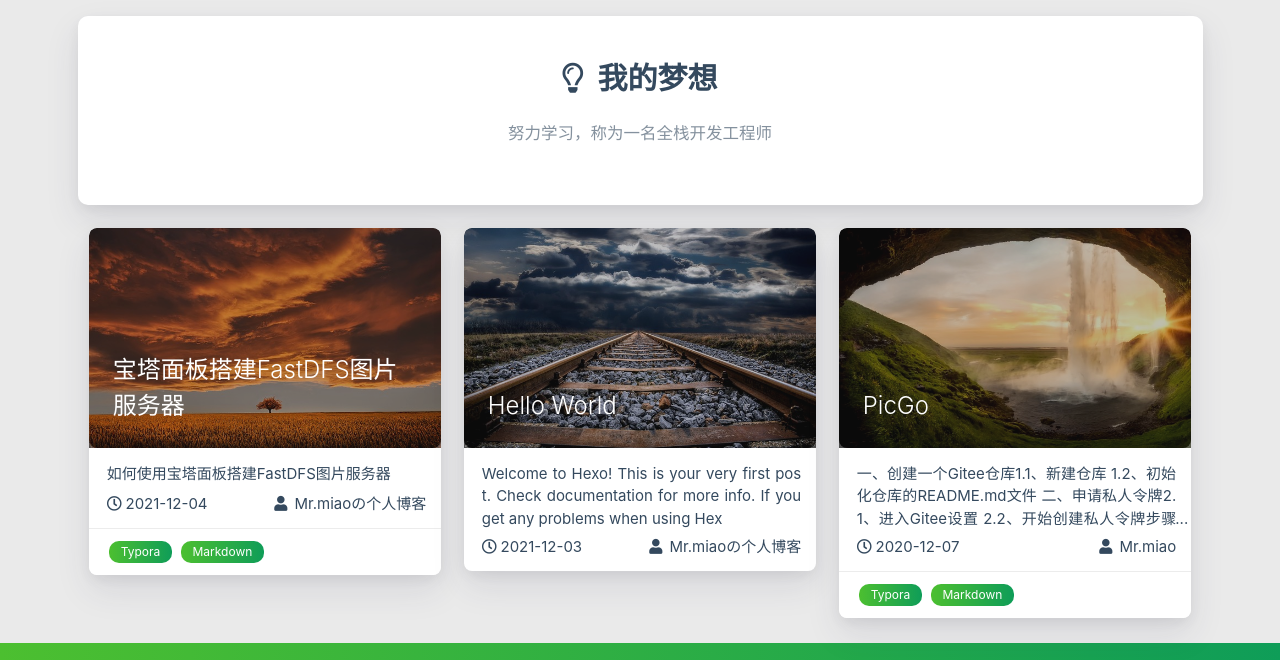
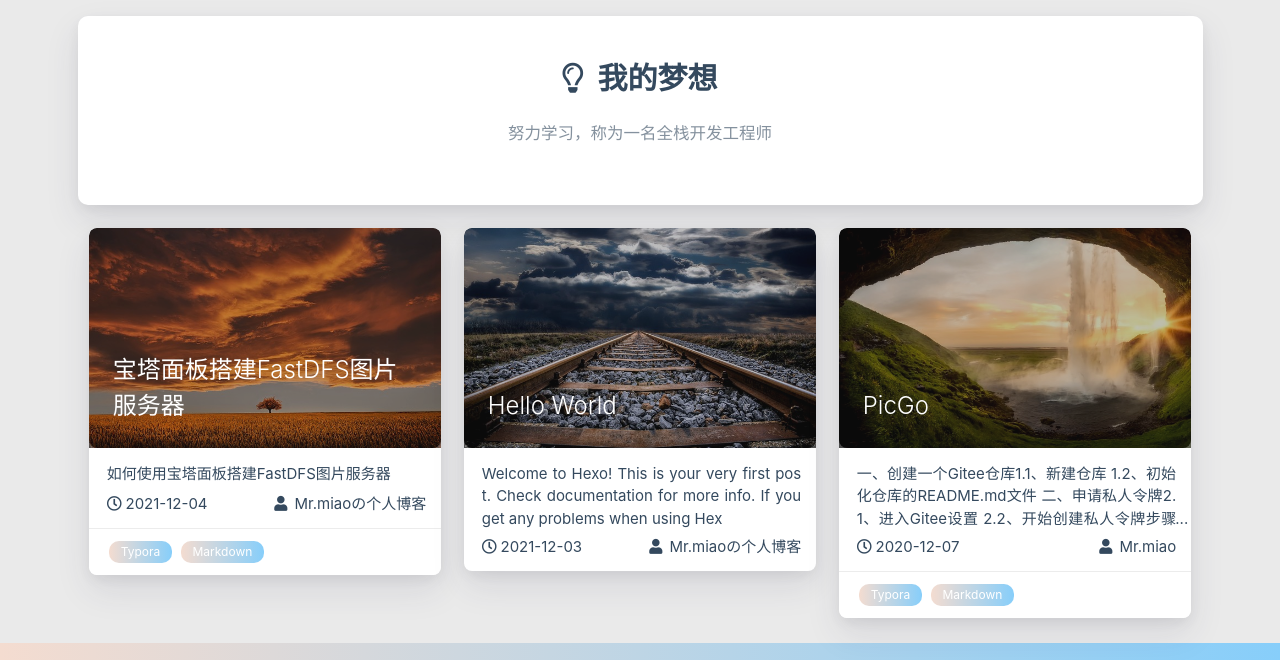
Before and after one commit to 1024study/1024study.github.io, a plain HTML site: page index.html in a window 1280 px wide. Shown: the part 802-1462 px from the top of the page. Drawn offline with nearby package versions, Linux system fonts and the light colour scheme; some packages are replaced by stand-ins of ours; a script that the page names is missing.

Commit message:
Site updated: 2021-12-06 19:11:06

```diff
--- a/css/matery.css
+++ b/css/matery.css
@@ -241,7 +241,7 @@ mark {
 }
 
 .bg-color {
-    background-image: linear-gradient(to right, #4cbf30 0%, #0f9d58 100%);
+    background-image: linear-gradient(to right, #F4DCD0 0%, #87CEFA 100%);
 }
 
 .text-color {
```
Also changed, not shown: favicon.png, medias/logo.png.
